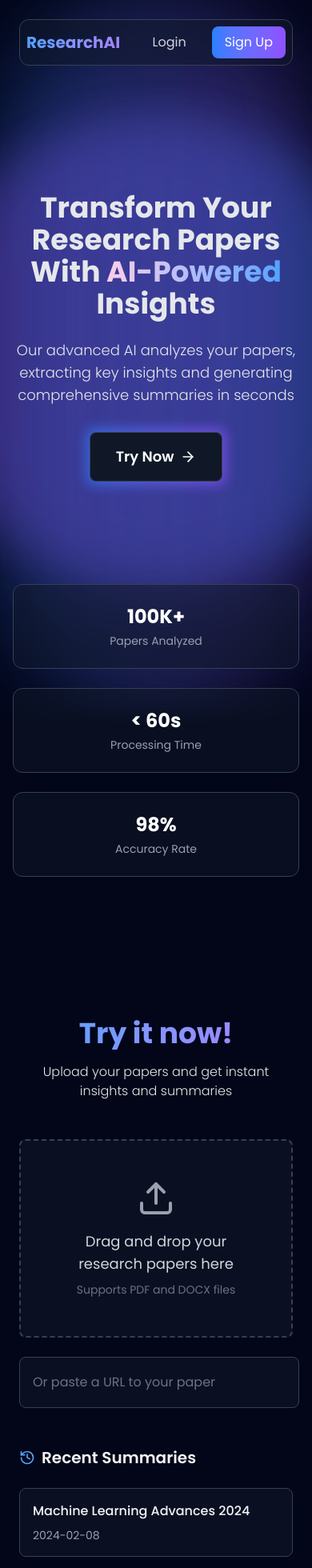
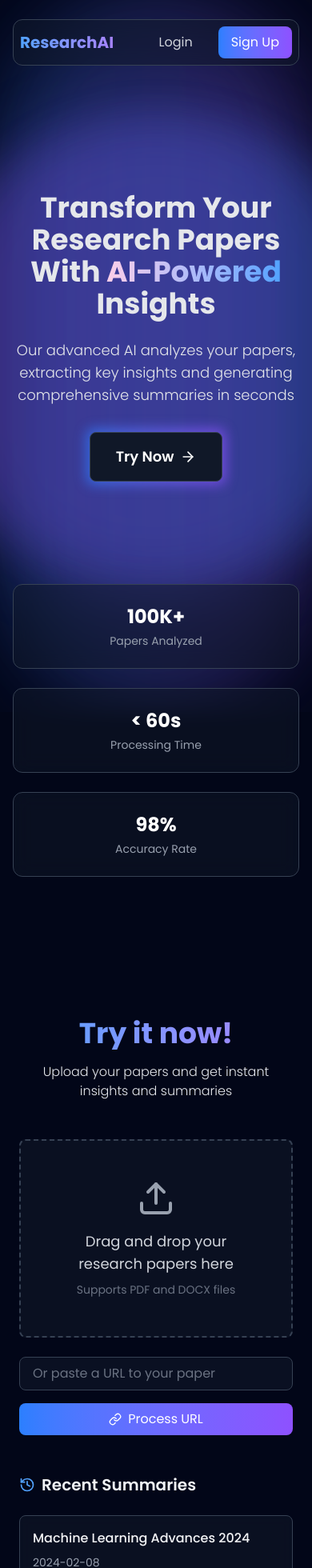
Before and after one commit to shk-saleh/Research-App, a React (Vite) app: page / in a window 390 px wide. Shown: the top 1960 px of the page at 80% size. Built offline with nearby package versions, Linux system fonts and the light colour scheme.

Commit message:
fixed all issues

```diff
--- a/src/Components/Navbar.jsx
+++ b/src/Components/Navbar.jsx
@@ -5,7 +5,7 @@ import { motion } from "motion/react"
 
 export const Navbar = () => {
   return (
-    <motion.header initial={{ y: -100, opacity: 0 }} animate={{ y: 0, opacity:1 }} transition={{duration: 0.5, delay: 0.3}} className="top-6 fixed left-0 right-0 lg:mx-34 mx-6 z-50 bg-gray-900/50  backdrop-blur-md border border-gray-700 rounded-xl">
+    <motion.header initial={{ y: -100, opacity: 0 }} animate={{ y: 0, opacity:1 }} transition={{duration: 0.5, delay: 0.3}} className="top-6 fixed left-0 right-0 lg:mx-34 mx-4 z-50 bg-gray-900/50  backdrop-blur-md border border-gray-700 rounded-xl">
         <div className="max-w-8xl mx-auto px-2 py-2 sm:px-6 lg:px-2 flex justify-between items-center">
         <h1 className="lg:text-2xl text-xl font-bold bg-gradient-to-r from-blue-400 to-violet-400 bg-clip-text text-transparent">
             <NavLink to="/">ResearchAI</NavLink>
--- a/src/Components/Research.jsx
+++ b/src/Components/Research.jsx
@@ -128,7 +128,7 @@ export const Research = () => {
 
         {/* URL Input */}
         <form onSubmit={handleUrlSubmit} className="mt-6">
-          <div className="flex gap-4">
+          <div className="flex gap-4 lg:flex-row flex-col">
             <input
               type="url"
               value={urlInput}
@@ -142,7 +142,7 @@ export const Research = () => {
               type="submit"
               className="px-6 py-2 bg-gradient-to-r from-blue-500 to-violet-500
                        hover:from-blue-600 hover:to-violet-600 text-white rounded-lg
-                       transition-all flex items-center gap-2"
+                       transition-all flex items-center gap-2 justify-center"
             >
               <Link className="h-4 w-4" />
               Process URL
```
